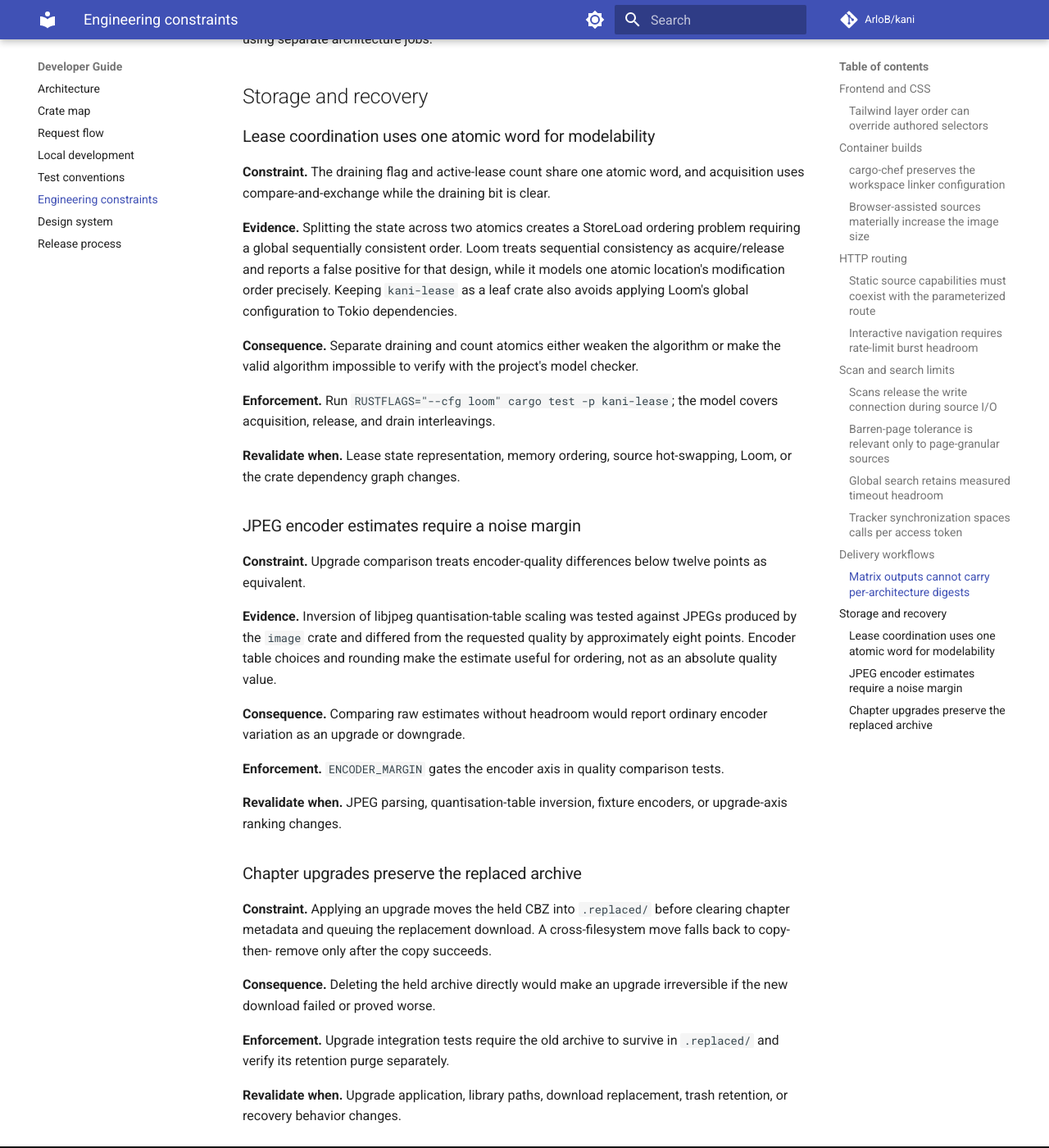
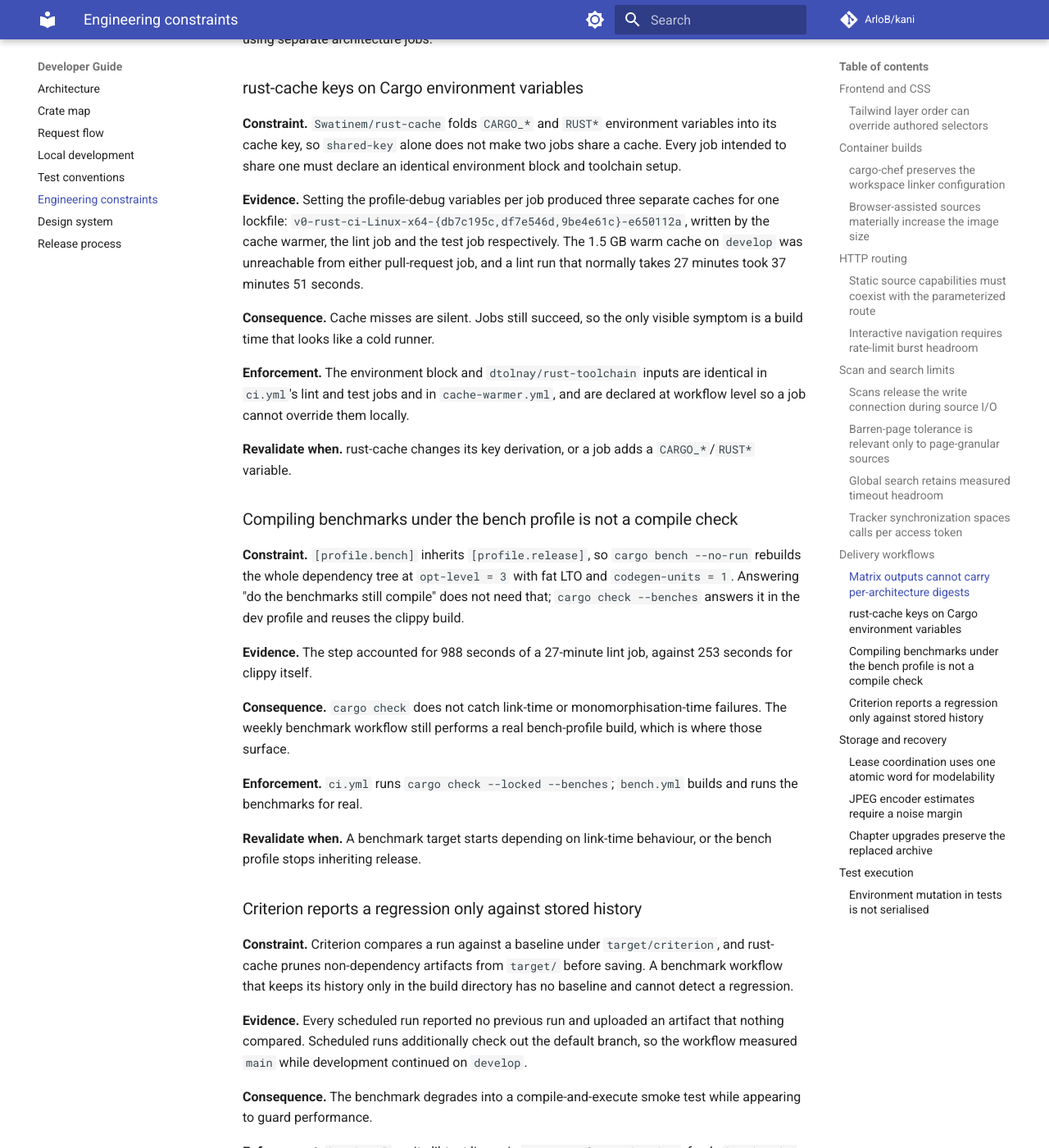
Before and after one commit to ArloB/kani, an MkDocs documentation site: the page built from docs/docs/developer/engineering-constraints.md, in a window 1280 px wide and 1400 px high, scrolled down 4288 px. Shown: the whole window at 82% size. Built offline with MkDocs 1.6.1 and Material for MkDocs 9.7.7, drawn with Linux system fonts in a browser that asks for light colours; comment, search, counter and statistics services are not loaded; some of the changed text lies outside the part shown.

Commit message:
ci: share one rust cache, drop the fat-LTO bench build, gate bench regressions (#3)
* ci: share one rust cache, drop the fat-LTO bench build, gate bench regressions

* docs: apply COMMENT_STYLE.md to the CI change

```diff
--- a/docs/docs/developer/engineering-constraints.md
+++ b/docs/docs/developer/engineering-constraints.md
@@ -168,6 +168,68 @@ artifacts, rejects a missing digest, creates the multi-architecture manifest, an
 **Revalidate when.** GitHub Actions changes matrix-output semantics or the Docker workflow stops
 using separate architecture jobs.
 
+### rust-cache keys on Cargo environment variables
+
+**Constraint.** `Swatinem/rust-cache` folds `CARGO_*` and `RUST*` environment variables into its
+cache key, so `shared-key` alone does not make two jobs share a cache. Every job intended to share
+one must declare an identical environment block and toolchain setup.
+
+**Evidence.** Setting the profile-debug variables per job produced three separate caches for one
+lockfile: `v0-rust-ci-Linux-x64-{db7c195c,df7e546d,9be4e61c}-e650112a`, written by the cache
+warmer, the lint job and the test job respectively. The 1.5 GB warm cache on `develop` was
+unreachable from either pull-request job, and a lint run that normally takes 27 minutes took
+37 minutes 51 seconds.
+
+**Consequence.** Cache misses are silent. Jobs still succeed, so the only visible symptom is a
+build time that looks like a cold runner.
+
+**Enforcement.** The environment block and `dtolnay/rust-toolchain` inputs are identical in
+`ci.yml`'s lint and test jobs and in `cache-warmer.yml`, and are declared at workflow level so a
+job cannot override them locally.
+
+**Revalidate when.** rust-cache changes its key derivation, or a job adds a `CARGO_*`/`RUST*`
+variable.
+
+### Compiling benchmarks under the bench profile is not a compile check
+
+**Constraint.** `[profile.bench]` inherits `[profile.release]`, so `cargo bench --no-run` rebuilds
+the whole dependency tree at `opt-level = 3` with fat LTO and `codegen-units = 1`. Answering "do
+the benchmarks still compile" does not need that; `cargo check --benches` answers it in the dev
+profile and reuses the clippy build.
+
+**Evidence.** The step accounted for 988 seconds of a 27-minute lint job, against 253 seconds for
+clippy itself.
+
+**Consequence.** `cargo check` does not catch link-time or monomorphisation-time failures. The
+weekly benchmark workflow still performs a real bench-profile build, which is where those surface.
+
+**Enforcement.** `ci.yml` runs `cargo check --locked --benches`; `bench.yml` builds and runs the
+benchmarks for real.
+
+**Revalidate when.** A benchmark target starts depending on link-time behaviour, or the bench
+profile stops inheriting release.
+
+### Criterion reports a regression only against stored history
+
+**Constraint.** Criterion compares a run against a baseline under `target/criterion`, and
+rust-cache prunes non-dependency artifacts from `target/` before saving. A benchmark workflow that
+keeps its history only in the build directory has no baseline and cannot detect a regression.
+
+**Evidence.** Every scheduled run reported no previous run and uploaded an artifact that nothing
+compared. Scheduled runs additionally check out the default branch, so the workflow measured
+`main` while development continued on `develop`.
+
+**Consequence.** The benchmark degrades into a compile-and-execute smoke test while appearing to
+guard performance.
+
+**Enforcement.** `bench.yml` emits libtest lines via `--output-format bencher`, feeds
+`benchmark-action/github-action-benchmark`, stores history on the `benchmarks` orphan branch
+because `gh-pages` belongs to mike, fails past a 150% regression, and names its target branch
+explicitly rather than relying on the default-branch checkout.
+
+**Revalidate when.** The benchmark set changes, the alert threshold proves too noisy for a shared
+runner, or documentation deployment stops using `gh-pages`.
+
 ## Storage and recovery
 
 ### Lease coordination uses one atomic word for modelability
@@ -221,3 +283,25 @@ verify its retention purge separately.
 
 **Revalidate when.** Upgrade application, library paths, download replacement, trash retention, or
 recovery behavior changes.
+
+## Test execution
+
+### Environment mutation in tests is not serialised
+
+**Constraint.** `std::env::set_var` and `std::env::remove_var` require that no other thread access
+the environment for the duration of the call. The requirement is process-wide, not per-key, so
+using disjoint keys does not satisfy it. Rust's default test harness runs tests concurrently.
+
+**Evidence.** The `kani-web` library test binary mutates the environment from two tests on
+different keys, `KANI_PROXY_SECRET` in `proxy.rs` and `KANI_DATA_DIR` in `auth.rs`, with no
+serialisation between them. `kani-cli` mutates the environment only through one helper in
+`build.rs`, which passes a distinct key per test.
+
+**Consequence.** The mutation is unsound under the threaded harness rather than merely racy on a
+shared key. No failure has been observed, so the exposure is latent.
+
+**Enforcement.** Each unsafe block carries a `SAFETY:` note stating the requirement and the local
+facts that bound it, rather than asserting single-threadedness the harness does not provide.
+
+**Revalidate when.** A third environment-mutating test appears, a test starts reading the
+environment concurrently, or the crates adopt a serialisation guard.
```
Also changed, not shown: 5 other files.
